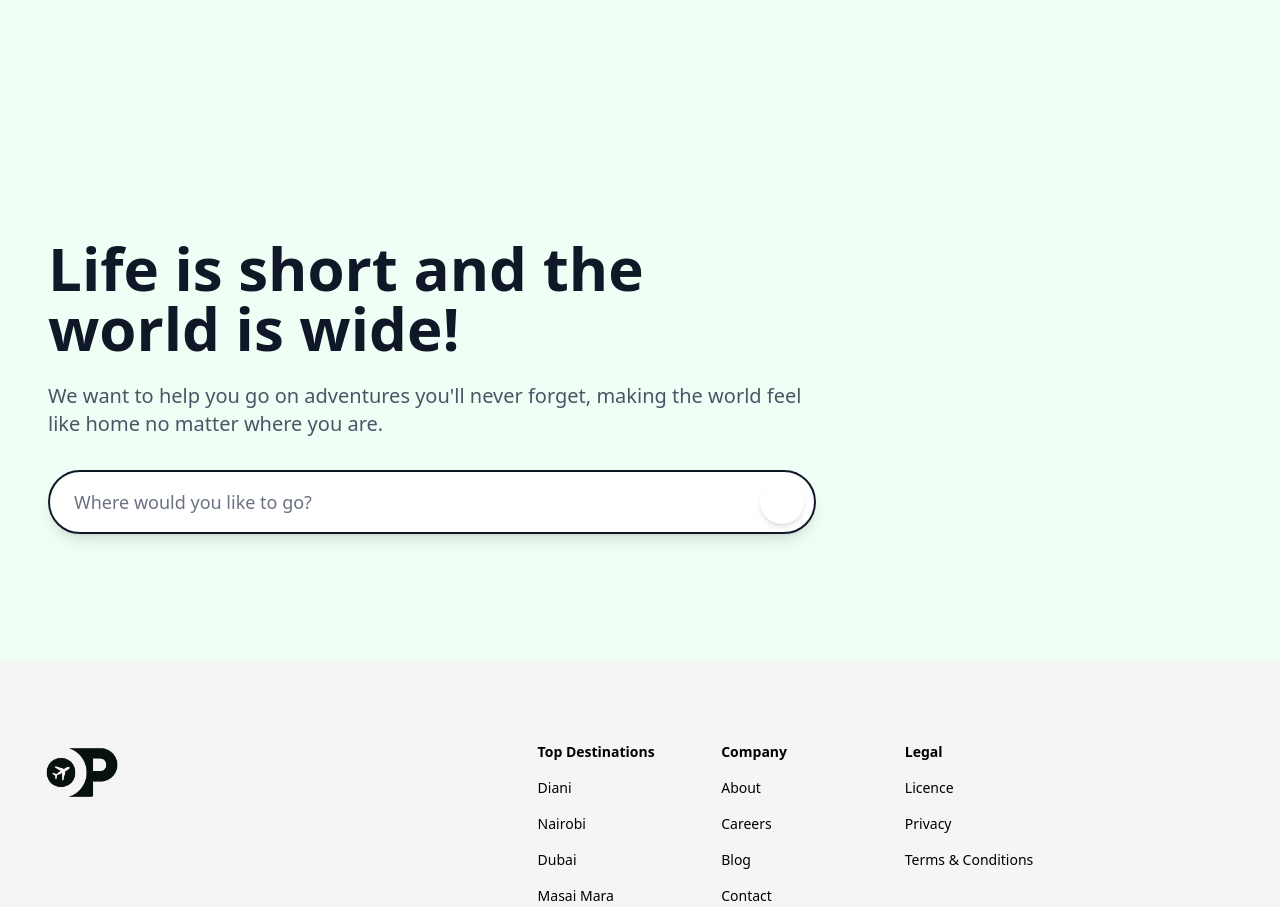
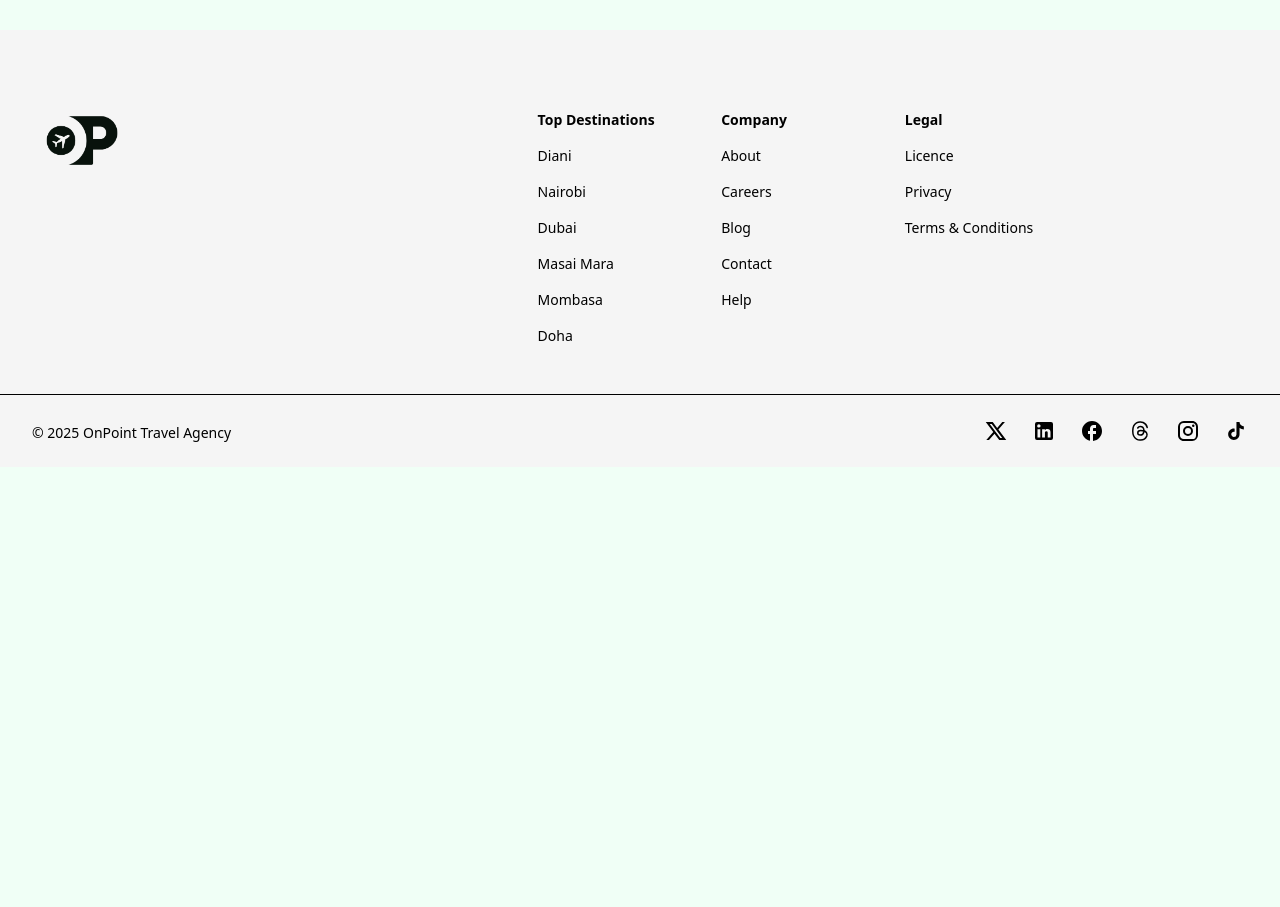
Before and after one commit to chengivan2/onpoint, a Next.js app: page / in a window 1280 px wide. Shown: the part 898-1805 px from the top of the page. After the commit the page ends 1365 px from the top, so only its background shows below. Built offline with nearby package versions, Linux system fonts and the light colour scheme.

Commit message:
Removed the legacy hero section from home's main

```diff
--- a/src/app/rootcomponents/homepagecomponents/main.tsx
+++ b/src/app/rootcomponents/homepagecomponents/main.tsx
@@ -7,7 +7,6 @@ export default function Main() {
     <main className="relative min-w-[100%] min-h-[100vh] px-[1rem]">
       <Header />
       <HerosectionOne />
-    <HeroSection />
   </main>
   )
 }
```
